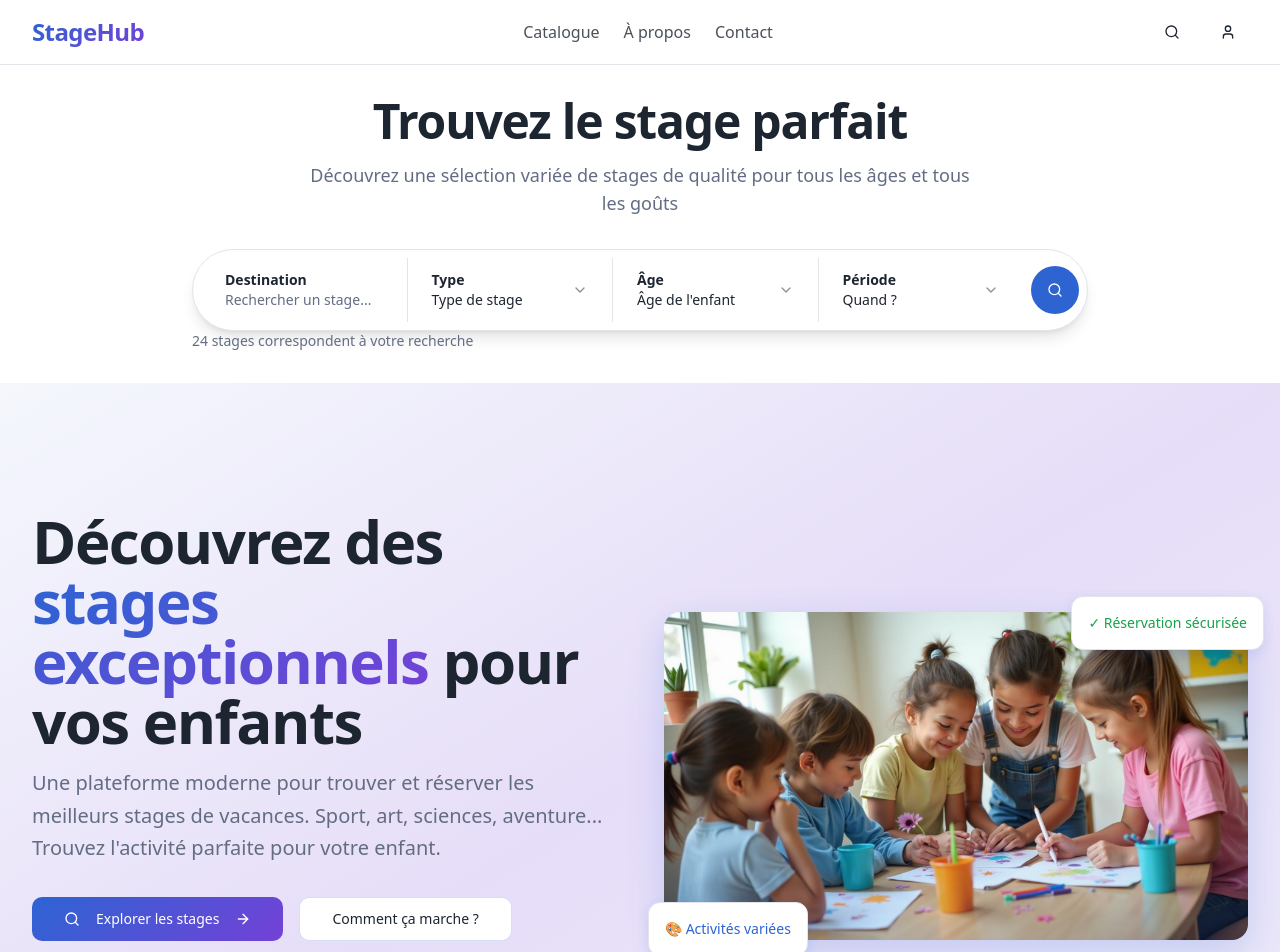
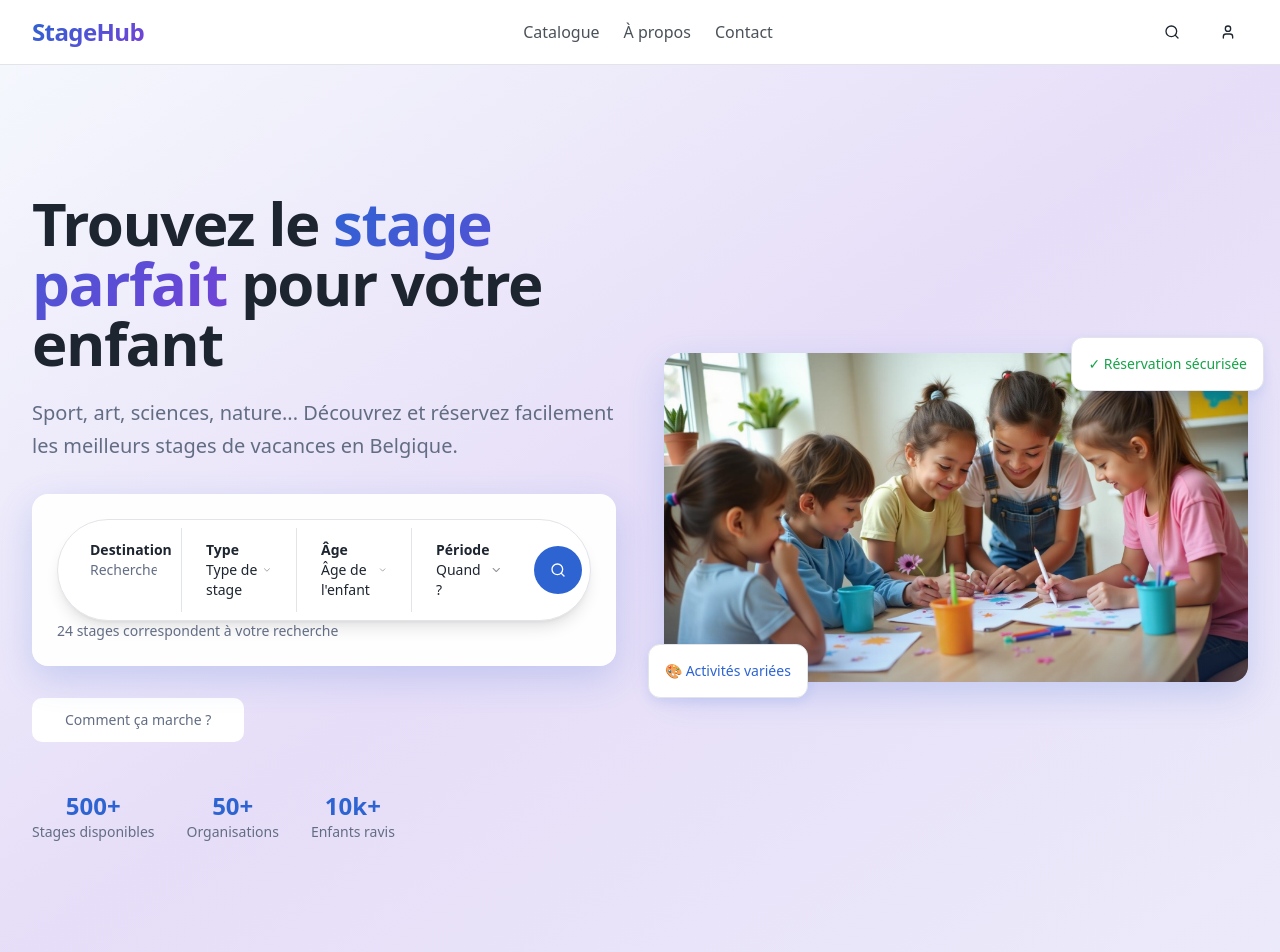
Before and after one commit to to4101/stage-hub-platform, a React (Vite) app: page / in a window 1280 px wide. Shown: the top 952 px of the page. Built offline with nearby package versions, Linux system fonts and the light colour scheme.

Commit message:
Combine hero and search

```diff
--- a/src/components/HeroSection.tsx
+++ b/src/components/HeroSection.tsx
@@ -1,6 +1,7 @@
 import { Button } from "@/components/ui/button";
 import { Search, ArrowRight } from "lucide-react";
 import heroImage from "@/assets/hero-stages.jpg";
+import FilterBar from "@/components/FilterBar";
 
 const HeroSection = () => {
   return (
@@ -10,28 +11,27 @@ const HeroSection = () => {
       <div className="container mx-auto px-4 sm:px-6 lg:px-8">
         <div className="grid grid-cols-1 lg:grid-cols-2 gap-12 items-center">
           <div className="space-y-8">
-            <div className="space-y-4">
+            <div className="space-y-6">
               <h1 className="text-4xl sm:text-5xl lg:text-6xl font-bold leading-tight">
-                Découvrez des{" "}
+                Trouvez le{" "}
                 <span className="gradient-primary bg-clip-text text-transparent">
-                  stages exceptionnels
+                  stage parfait
                 </span>{" "}
-                pour vos enfants
+                pour votre enfant
               </h1>
               <p className="text-xl text-muted-foreground leading-relaxed">
-                Une plateforme moderne pour trouver et réserver les meilleurs stages
-                de vacances. Sport, art, sciences, aventure... Trouvez l'activité parfaite
-                pour votre enfant.
+                Sport, art, sciences, nature... Découvrez et réservez facilement
+                les meilleurs stages de vacances en Belgique.
               </p>
             </div>
 
+            {/* Integrated Search Bar */}
+            <div className="bg-white/95 backdrop-blur-sm rounded-2xl p-6 shadow-custom-xl border border-white/20">
+              <FilterBar />
+            </div>
+
             <div className="flex flex-col sm:flex-row gap-4">
-              <Button size="lg" className="gradient-primary hover:opacity-90 transition-smooth group">
-                <Search className="mr-2 h-5 w-5" />
-                Explorer les stages
-                <ArrowRight className="ml-2 h-4 w-4 transition-transform group-hover:translate-x-1" />
-              </Button>
-              <Button variant="outline" size="lg" className="border-primary/20 hover:bg-primary/5">
+              <Button variant="outline" size="lg" className="border-white/30 text-muted-foreground hover:bg-white/10">
                 Comment ça marche ?
               </Button>
             </div>
--- a/src/pages/Index.tsx
+++ b/src/pages/Index.tsx
@@ -98,23 +98,6 @@ const Index = () => {
       <Header />
 
       <main>
-        {/* Search Section - Primary Focus */}
-        <section className="py-8 bg-background">
-          <div className="container mx-auto px-4 sm:px-6 lg:px-8">
-            <div className="text-center mb-8">
-              <h1 className="text-4xl sm:text-5xl font-bold mb-4">
-                Trouvez le stage parfait
-              </h1>
-              <p className="text-lg text-muted-foreground max-w-2xl mx-auto">
-                Découvrez une sélection variée de stages de qualité pour tous les âges et tous les goûts
-              </p>
-            </div>
-            <div className="max-w-4xl mx-auto">
-              <FilterBar />
-            </div>
-          </div>
-        </section>
-
         <HeroSection />
 
         {/* Catalogue Section */}
```
